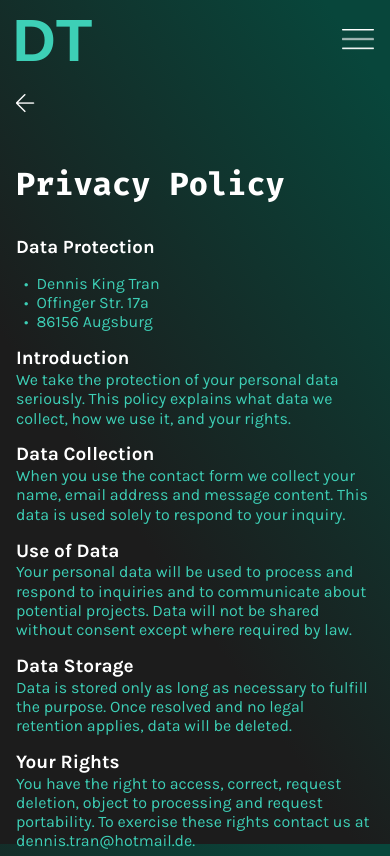
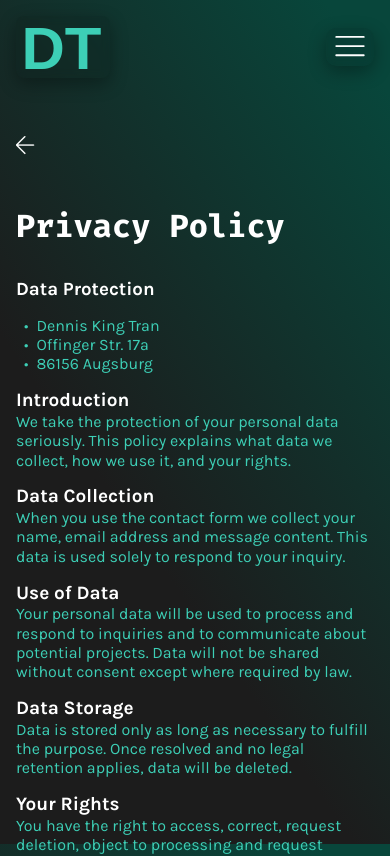
Before and after one commit to dkingtran/portfolio, an Angular app: page /privacy-policy in a window 390 px wide. Shown: the top 856 px of the page. Built offline with nearby package versions, Linux system fonts and the light colour scheme.

Commit message:
feat: Enhance styling and functionality across multiple components; improve scrollbar appearance and responsiveness

```diff
--- a/src/app/imprint/legal-notice/legal-notice.component.scss
+++ b/src/app/imprint/legal-notice/legal-notice.component.scss
@@ -8,6 +8,7 @@ $color-green: #3DCFB6;
     max-width: 1920px;
     margin: 0 auto;
     padding: 96px;
+    padding-top: 136px !important;
     font-family: 'Karla';
     color: white;
 
@@ -96,3 +97,30 @@ h1 {
         padding: 0 !important;
     }
 }
+
+/* Ensure component scrollbars match the global appearance (WebKit + Firefox) */
+:host ::-webkit-scrollbar {
+    width: 8px;
+    height: 8px;
+}
+
+:host ::-webkit-scrollbar-track {
+    background: #1c1c1c;
+}
+
+:host ::-webkit-scrollbar-thumb {
+    background-color: rgba($color-green, 0.88);
+    border-radius: 999px;
+    border: 2px solid transparent;
+    background-clip: padding-box;
+    box-shadow: inset 0 0 0 1px rgba(0, 0, 0, 0.06);
+}
+
+:host ::-webkit-scrollbar-thumb:hover {
+    filter: brightness(0.95);
+}
+
+:host * {
+    scrollbar-width: thin;
+    scrollbar-color: rgba($color-green, 0.88) #1c1c1c;
+}
--- a/src/app/imprint/privacy-policy/privacy-policy.component.scss
+++ b/src/app/imprint/privacy-policy/privacy-policy.component.scss
@@ -8,6 +8,7 @@ $color-green: #3DCFB6;
     max-width: 1920px;
     margin: 0 auto;
     padding: 96px;
+    padding-top: 136px !important;
     font-family: 'Karla';
     color: white;
 
@@ -101,3 +102,30 @@ h1 {
         padding: 0 !important;
     }
 }
+
+/* Ensure component scrollbars match the global appearance (WebKit + Firefox) */
+:host ::-webkit-scrollbar {
+    width: 8px;
+    height: 8px;
+}
+
+:host ::-webkit-scrollbar-track {
+    background: #1c1c1c;
+}
+
+:host ::-webkit-scrollbar-thumb {
+    background-color: rgba($color-green, 0.88);
+    border-radius: 999px;
+    border: 2px solid transparent;
+    background-clip: padding-box;
+    box-shadow: inset 0 0 0 1px rgba(0, 0, 0, 0.06);
+}
+
+:host ::-webkit-scrollbar-thumb:hover {
+    filter: brightness(0.95);
+}
+
+:host * {
+    scrollbar-width: thin;
+    scrollbar-color: rgba($color-green, 0.88) #1c1c1c;
+}
--- a/src/app/main-content/above-the-fold/above-the-fold.component.html
+++ b/src/app/main-content/above-the-fold/above-the-fold.component.html
@@ -33,11 +33,11 @@
                 <div class="line-break-left"></div>
             </div>
             <div class="right-btm-container">
-                <p>dennis.tran&#64;hotmail.de</p>
+                <a href="mailto:dennis.tran@hotmail.de">dennis.tran&#64;hotmail.de</a>
                 <div class="icons">
                     <a href="mailto:dennis.tran@hotmail.de" class="icon mail"><img src="/assets/img/icons/aot/mail.png" alt=""></a>
-                    <a href="https://github.com/denniskingtran" class="icon"><img src="/assets/img/icons/aot/github.png" alt=""></a>
-                    <a href="https://github.com/denniskingtran" class="icon"><img src="/assets/img/icons/aot/linkedin.png" alt=""></a>
+                    <a href="https://github.com/dkingtran" target="_blank" class="icon"><img src="/assets/img/icons/aot/github.png" alt=""></a>
+                    <a href="https://www.linkedin.com/in/dennis-king-tran-18ba34373/" target="_blank" class="icon"><img src="/assets/img/icons/aot/linkedin.png" alt=""></a>
                 </div>
                 <div class="line-break-right"></div>
             </div>
--- a/src/app/main-content/above-the-fold/above-the-fold.component.scss
+++ b/src/app/main-content/above-the-fold/above-the-fold.component.scss
@@ -319,12 +319,13 @@ $color-green: #3DCFB6;
         transform: translateY(-50%) scale(1);
     }
 
-    p {
+    a:nth-child(1) {
         font-size: 18px;
         font-family: 'Karla';
         font-weight: 400;
         line-height: 120%;
         color: white;
+        text-decoration: none;
         writing-mode: vertical-rl;
         transform: rotate(180deg);
         text-orientation: mixed;
--- a/src/app/main-content/contactform/contactform.component.scss
+++ b/src/app/main-content/contactform/contactform.component.scss
@@ -46,7 +46,7 @@ $color-green: #3DCFB6;
 .text-content {
     display: flex;
     flex-direction: column;
-    gap: 40px;
+    gap: 20px;
     max-width: 640px;
 
     @media (max-width: 1400px) {
@@ -81,11 +81,11 @@ $color-green: #3DCFB6;
 
     h2 {
         color: $color-green;
-        margin: 0;
         font-family: 'FiraCode';
         font-weight: 700;
         font-size: 24px;
         line-height: 120%;
+        margin-top: 20px;
         margin-bottom: 12px;
 
         @media (max-width: 500px) {
--- a/src/app/shared/footer/footer.component.html
+++ b/src/app/shared/footer/footer.component.html
@@ -23,8 +23,8 @@
     </div>
 
     <div class="footer-col footer-right">
-        <a class="footer-link" href="https://github.com/denniskingtran" target="_blank" rel="noopener noreferrer">GitHub</a>
-        <a class="footer-link" href="https://www.linkedin.com/in/denniskingtran" target="_blank" rel="noopener noreferrer">LinkedIn</a>
+        <a class="footer-link" href="https://github.com/dkingtran" target="_blank" rel="noopener noreferrer">GitHub</a>
+        <a class="footer-link" href="https://www.linkedin.com/in/dennis-king-tran-18ba34373/" target="_blank" rel="noopener noreferrer">LinkedIn</a>
         <a class="footer-link" href="mailto:dennis.tran@hotmail.de">{{ languageService.translate('footer.email') }}</a>
         <a class="footer-link" href="/legal-notice">{{ languageService.translate('footer.legal') }}</a>
     </div>
--- a/src/app/shared/header/header.component.html
+++ b/src/app/shared/header/header.component.html
@@ -30,7 +30,16 @@
 			</svg>
 
 			<!-- menu icon for mobile (appears on <=1000px) -->
-			<img class="menu-icon" src="/assets/img/icons/header-footer/menu-white.png" alt="Menu" (click)="toggleMenu()" />
+			<button class="menu-icon" aria-label="Menu" (click)="toggleMenu()" type="button">
+				<svg width="36" height="36" viewBox="0 0 24 24" role="img" xmlns="http://www.w3.org/2000/svg" aria-hidden="true">
+					<title>Menu</title>
+					<g fill="none" fill-rule="evenodd">
+						<rect class="bar" x="-4" y="0" width="32" height="2" rx="1" fill="#FFFFFF"></rect>
+						<rect class="bar" x="-4" y="10" width="32" height="2" rx="1" fill="#FFFFFF"></rect>
+						<rect class="bar" x="-4" y="20" width="32" height="2" rx="1" fill="#FFFFFF"></rect>
+					</g>
+				</svg>
+			</button>
 
 			<!-- mobile dropdown (shown when menu open) -->
 			<div class="mobile-dropdown" [class.open]="isMenuOpen">
--- a/src/app/shared/header/header.component.scss
+++ b/src/app/shared/header/header.component.scss
@@ -160,6 +160,8 @@ nav.overlay {
 
 .logo-small {
     display: none;
+    filter: drop-shadow(0 6px 14px rgba(0, 0, 0, 0.38));
+    transition: filter 180ms ease, transform 180ms ease;
 }
 
 .menu-icon {
@@ -186,8 +188,6 @@ nav.overlay {
     display: flex;
     align-items: center;
     gap: 16px;
-    width: 32px;
-    height: 32px;
 }
 
 @media (max-width: 1000px) {
@@ -202,24 +202,61 @@ nav.overlay {
 
     .logo-small {
         display: block;
+        background: rgba(0, 0, 0, 0.10);
+        backdrop-filter: blur(4px);
+        align-items: center;
+        height: 62px;
+        width: 94px;
+        padding: 8px 8px;
+        border-radius: 8px;
+        box-shadow: 0 6px 18px rgba(0, 0, 0, 0.32);
+        filter: none;
+        transition: transform 180ms ease, box-shadow 180ms ease;
     }
 
     .menu-icon {
         display: block;
+
+        padding: 8px;
         width: 32px;
-        height: 21px;
-        transition: all 125ms ease;
+        height: 22px;
+        border: none;
+        backdrop-filter: blur(4px);
+        box-sizing: content-box;
+        background: rgba(0, 0, 0, 0.10);
+        border-radius: 10px;
+        box-shadow: 0 6px 18px rgba(0, 0, 0, 0.32);
+        transition: transform 125ms ease, box-shadow 180ms ease, filter 180ms ease;
+
+        display: inline-flex;
+        align-items: center;
+        justify-content: center;
+
+        svg {
+            width: 32px;
+            height: 22px;
+        }
+
+        .bar {
+            transition: fill 260ms cubic-bezier(.2, .9, .2, 1);
+            will-change: fill;
+            fill: #FFFFFF;
+        }
 
         &:hover {
-            transform: scale(1.1);
-            filter: invert(61%) sepia(100%) saturate(700%) hue-rotate(134deg) brightness(120%) contrast(100%);
+            box-shadow: 0 10px 30px rgba(0, 0, 0, 0.10);
+            transform: translateZ(0);
+        }
+
+        &:hover .bar {
+            fill: $color-green;
         }
     }
 
     .mobile-dropdown {
-        position: fixed;
+        position: absolute;
         right: 24px;
-        top: 72px;
+        top: 80px;
         display: none;
         flex-direction: column;
         gap: 24px;
--- a/src/styles.scss
+++ b/src/styles.scss
@@ -2,6 +2,12 @@
     box-sizing: border-box;
     scroll-behavior: smooth;
 }
+
+:root {
+    --header-height: 98px;
+}
+
+$color-green: #3DCFB6;
 
 body {
     margin: 0 auto;
@@ -179,3 +185,86 @@ app-root {
     color: #FFFFFF !important;
     padding: 0 !important;
 }
+
+/* disable background scroll when mobile dropdown is open */
+body.no-scroll {
+    overflow: hidden;
+    touch-action: none;
+}
+
+/* Custom scrollbars (subtle): narrow green thumb, transparent track (global) */
+/* WebKit browsers */
+::-webkit-scrollbar {
+    width: 8px;
+    height: 8px;
+}
+
+::-webkit-scrollbar-track {
+    background: transparent;
+}
+
+::-webkit-scrollbar-thumb {
+    background-color: rgba($color-green, 0.88);
+    border-radius: 999px;
+    border: 2px solid transparent;
+    /* slight padding effect */
+    background-clip: padding-box;
+    box-shadow: inset 0 0 0 1px rgba(0, 0, 0, 0.06);
+}
+
+::-webkit-scrollbar-track {
+    background: transparent;
+}
+
+::-webkit-scrollbar-thumb:hover {
+    filter: brightness(0.95);
+}
+
+/* Firefox */
+* {
+    scrollbar-width: thin;
+    scrollbar-color: rgba($color-green, 0.88) #1c1c1c;
+}
+
+/* Make sure the page-level scrollbars (body/html/app-root) match the same style */
+body::-webkit-scrollbar,
+html::-webkit-scrollbar,
+app-root::-webkit-scrollbar,
+.legal-content::-webkit-scrollbar {
+    width: 8px;
+    height: 8px;
+}
+
+body::-webkit-scrollbar-track,
+html::-webkit-scrollbar-track,
+app-root::-webkit-scrollbar-track,
+.legal-content::-webkit-scrollbar-track {
+    background: #1c1c1c;
+}
+
+body::-webkit-scrollbar-thumb,
+html::-webkit-scrollbar-thumb,
+app-root::-webkit-scrollbar-thumb,
+.legal-content::-webkit-scrollbar-thumb {
+    background-color: rgba($color-green, 0.88);
+    border-radius: 999px;
+    border: 2px solid transparent;
+    background-clip: padding-box;
+    box-shadow: inset 0 0 0 1px rgba(0, 0, 0, 0.06);
+}
+
+body::-webkit-scrollbar-thumb:hover,
+html::-webkit-scrollbar-thumb:hover,
+app-root::-webkit-scrollbar-thumb:hover,
+.legal-content::-webkit-scrollbar-thumb:hover {
+    filter: brightness(0.95);
+}
+
+/* Firefox page-level */
+body,
+html,
+app-root,
+.legal-content {
+    scrollbar-width: thin;
+    scrollbar-color: rgba($color-green, 0.88) #1c1c1c;
+}
```
Also changed, not shown: src/app/main-content/featured-projects/project-modal/project-modal.component.scss (+42 -5 lines), src/app/services/language.service.ts (+10 -10 lines), src/app/shared/header/header.component.ts (+13 -2 lines).
